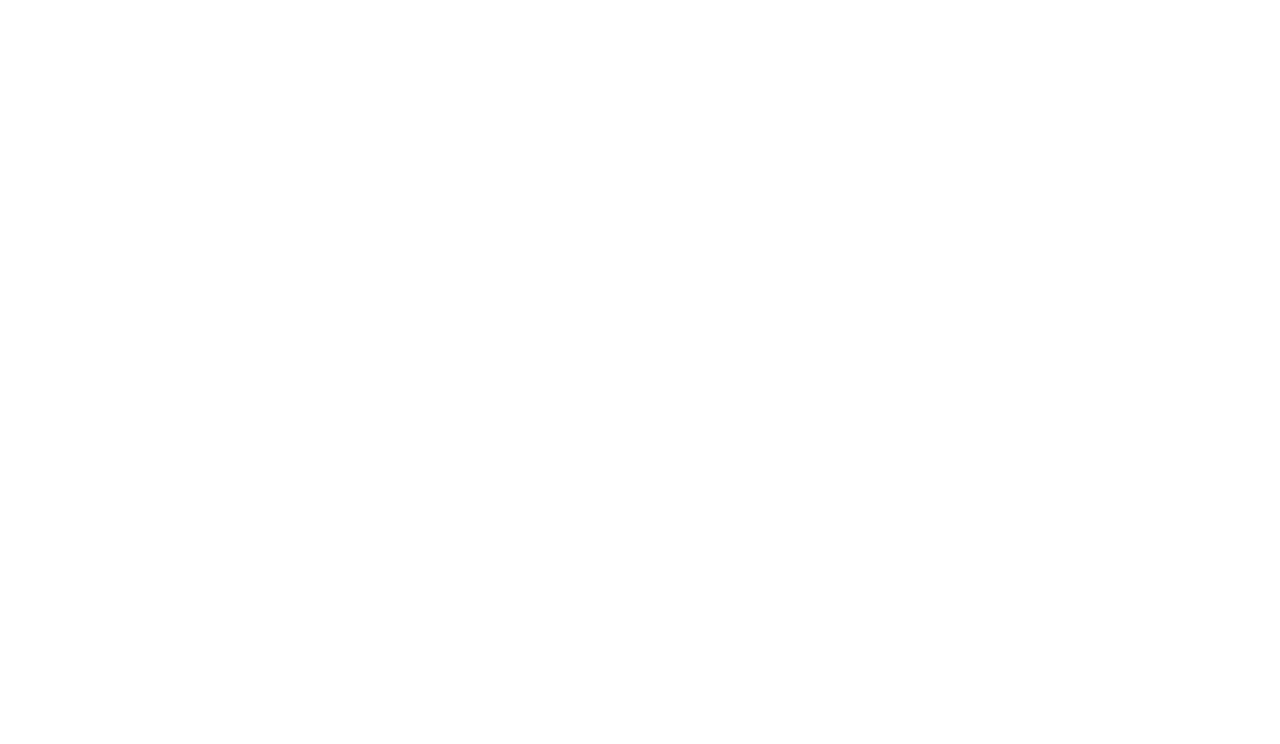
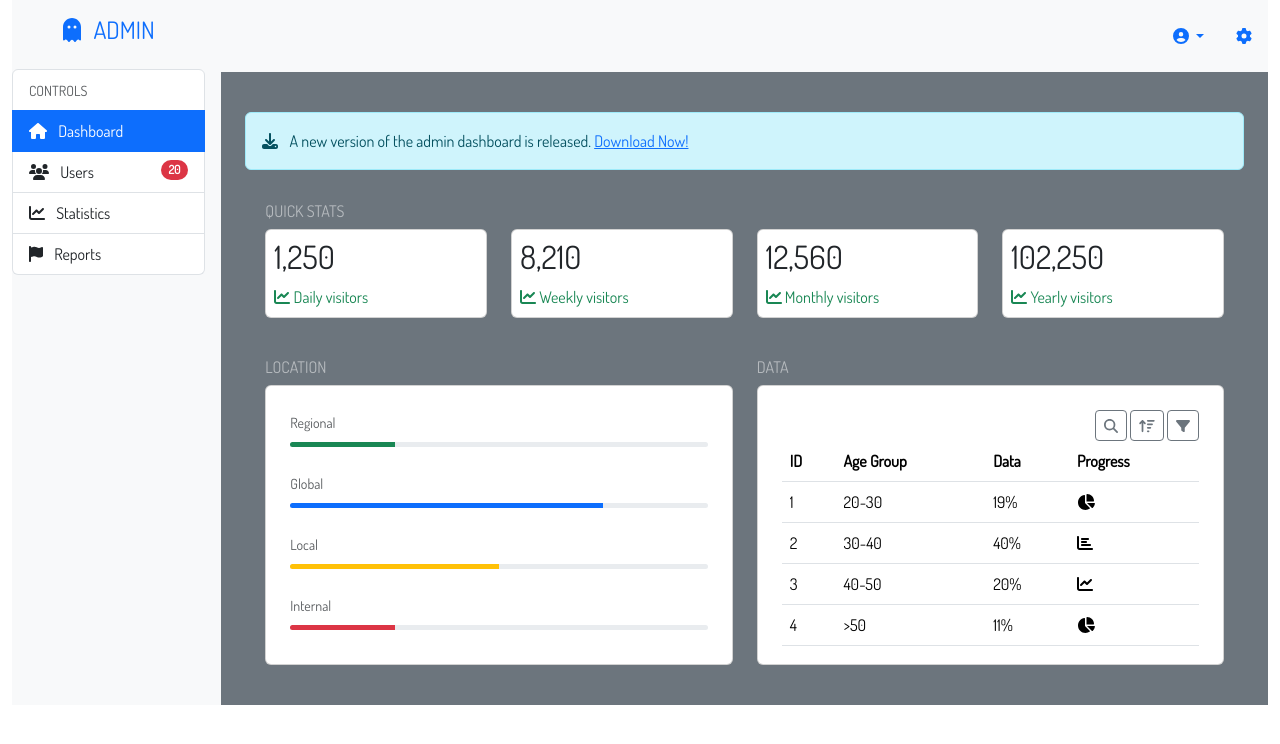
Before and after one commit to linhtetaungg/bootstrap-assignment1, a plain HTML site: page admin/index.html in a window 1280 px wide. Drawn offline with nearby package versions, Linux system fonts and the light colour scheme.

Commit message:
first commit

```diff
--- a/admin/index.html
+++ b/admin/index.html
@@ -0,0 +1,237 @@
+<!DOCTYPE html>
+<html lang="en">
+<head>
+  <meta charset="UTF-8">
+  <meta name="viewport" content="width=device-width, initial-scale=1.0">
+  <title>Admin Dashboard</title>
+  <link href="https://cdn.jsdelivr.net/npm/bootstrap@5.3.2/dist/css/bootstrap.min.css" rel="stylesheet" integrity="sha384-T3c6CoIi6uLrA9TneNEoa7RxnatzjcDSCmG1MXxSR1GAsXEV/Dwwykc2MPK8M2HN" crossorigin="anonymous">
+  <link rel="stylesheet" href="https://cdnjs.cloudflare.com/ajax/libs/font-awesome/6.5.1/css/all.min.css" integrity="sha512-DTOQO9RWCH3ppGqcWaEA1BIZOC6xxalwEsw9c2QQeAIftl+Vegovlnee1c9QX4TctnWMn13TZye+giMm8e2LwA==" crossorigin="anonymous" referrerpolicy="no-referrer" />
+  <link rel="preconnect" href="https://fonts.googleapis.com">
+  <link rel="preconnect" href="https://fonts.gstatic.com" crossorigin>
+  <link href="https://fonts.googleapis.com/css2?family=Dosis&display=swap" rel="stylesheet">
+  <style>
+    * {
+      margin: 0;
+      padding: 0;
+      box-sizing: border-box;
+      font-family: 'Dosis', sans-serif;
+    }
+  </style>
+</head>
+<body>
+  <div class="container-fluid">
+    <div class="row g-0">
+      <!-- left sidebar -->
+      <nav class="col-2 bg-light pe-3">
+        <!-- adding logo and title -->
+        <h1 class="h4 py-3 text-center text-primary">
+          <i class="fas fa-ghost me-2"></i>
+          <span class="d-none d-lg-inline">ADMIN</span>
+        </h1>
+
+        <!-- adding menu items -->
+        <div class="list-group text-center text-lg-start">
+          <span class="list-group-item disabled d-none d-lg-block">
+            <small>CONTROLS</small>
+          </span>
+          <a href="#" class="list-group-item list-group-item-action active">
+            <i class="fas fa-home me-2"></i>
+            <span class="d-none d-lg-inline">Dashboard</span>
+          </a>
+          <a href="#" class="list-group-item list-group-item-action">
+            <i class="fas fa-users me-2"></i>
+            <span class="d-none d-lg-inline">Users</span>
+            <span class="d-none d-lg-inline badge bg-danger rounded-pill float-end">20</span>
+          </a>
+          <a href="#" class="list-group-item list-group-item-action">
+            <i class="fas fa-chart-line me-2"></i>
+            <span class="d-none d-lg-inline">Statistics</span>
+          </a>
+          <a href="#" class="list-group-item list-group-item-action">
+            <i class="fas fa-flag me-2"></i>
+            <span class="d-none d-lg-inline">Reports</span>
+          </a>
+        </div>
+      </nav>
+      <!-- right main content -->
+      <main class="col-10 bg-secondary">
+        <nav class="navbar navbar-expand-lg navbar-light bg-light">
+          <div class="flex-fill"></div>
+          <div class="navbar nav">
+            <li class="nav-item-dropdown">
+              <a href="#" class="nav-link dropdown-toggle" data-bs-toggle="dropdown">
+                <i class="fas fa-user-circle"></i>
+              </a>
+              <ul class="dropdown-menu">
+                <li>
+                  <a href="#" class="dropdown-item">User Profile</a>
+                </li>
+                <li>
+                  <a href="#" class="dropdown-item">Logout</a>
+                </li>
+              </ul>
+            </li>
+
+            <li class="nav-item">
+              <a href="#" class="nav-link"><i class="fas fa-cog"></i></a>
+            </li>
+          </div>
+        </nav>
+
+        <div class="container-fluid mt-3 p-4">
+          <!-- adding alert component -->
+          <div class="row mb-3">
+            <div class="col">
+              <div class="alert alert-info">
+                <i class="fas fa-download me-2"></i>
+                A new version of the admin dashboard is released.
+                <a href="#">Download Now!</a>
+              </div>
+            </div>
+          </div>
+
+          <!-- quick stats -->
+          <div class="row flex-column flex-lg-row mx-2">
+            <h2 class="h6 text-white-50">QUICK STATS</h2>
+            <div class="col">
+              <div class="card mb-3">
+                <div class="card-body p-2">
+                  <h3 class="card-title h2">1,250</h3>
+                  <span class="text-success">
+                    <i class="fas fa-chart-line"></i>
+                    Daily visitors
+                  </span>
+                </div>
+              </div>
+            </div>
+            <div class="col">
+              <div class="card mb-3">
+                <div class="card-body p-2">
+                  <h3 class="card-title h2">8,210</h3>
+                  <span class="text-success">
+                    <i class="fas fa-chart-line"></i>
+                    Weekly visitors
+                  </span>
+                </div>
+              </div>
+            </div>
+            <div class="col">
+              <div class="card mb-3">
+                <div class="card-body p-2">
+                  <h3 class="card-title h2">12,560</h3>
+                  <span class="text-success">
+                    <i class="fas fa-chart-line"></i>
+                    Monthly visitors
+                  </span>
+                </div>
+              </div>
+            </div>
+            <div class="col">
+              <div class="card mb-3">
+                <div class="card-body p-2">
+                  <h3 class="card-title h2">102,250</h3>
+                  <span class="text-success">
+                    <i class="fas fa-chart-line"></i>
+                    Yearly visitors
+                  </span>
+                </div>
+              </div>
+            </div>
+          </div>
+
+          <div class="row mt-4 mx-2 flex-column flex-lg-row">
+            <div class="col">
+              <h2 class="h6 text-white-50">LOCATION</h2>
+              <div class="card mb-3 p-2" style="height: 280px;">
+                <div class="card-body">
+                  <small class="text-muted">Regional</small>
+                  <div class="progress mb-4 mt-2" style="height: 5px">
+                    <div class="progress-bar bg-success w-25"></div>
+                  </div>
+                  <small class="text-muted">Global</small>
+                  <div class="progress mb-4 mt-2" style="height: 5px">
+                    <div class="progress-bar bg-primary w-75"></div>
+                  </div>
+                  <small class="text-muted">Local</small>
+                  <div class="progress mb-4 mt-2" style="height: 5px">
+                    <div class="progress-bar bg-warning w-50"></div>
+                  </div>
+                  <small class="text-muted">Internal</small>
+                  <div class="progress mb-4 mt-2" style="height: 5px">
+                    <div class="progress-bar bg-danger w-25"></div>
+                  </div>
+                </div>
+              </div>
+            </div>
+            <div class="col">
+              <h2 class="h6 text-white-50">DATA</h2>
+              <div class="card mb-3 p-2" style="height: 280px">
+                <div class="card-body">
+                  <div class="text-end">
+                    <button class="btn btn-sm btn-outline-secondary">
+                      <i class="fas fa-search"></i>
+                    </button>
+                    <button class="btn btn-sm btn-outline-secondary">
+                      <i class="fas fa-sort-amount-up"></i>
+                    </button>
+                    <button class="btn btn-sm btn-outline-secondary">
+                      <i class="fas fa-filter"></i>
+                    </button>
+                  </div>
+                  <table class="table">
+                    <tr>
+                      <th>ID</th>
+                      <th>Age Group</th>
+                      <th>Data</th>
+                      <th>Progress</th>
+                    </tr>
+                    <tr>
+                      <td>1</td>
+                      <td>20-30</td>
+                      <td>19%</td>
+                      <td>
+                        <i class="fas fa-chart-pie"></i>
+                      </td>
+                    </tr>
+                    <tr>
+                      <td>2</td>
+                      <td>30-40</td>
+                      <td>40%</td>
+                      <td>
+                        <i class="fas fa-chart-bar"></i>
+                      </td>
+                    </tr>
+                    <tr>
+                      <td>3</td>
+                      <td>40-50</td>
+                      <td>20%</td>
+                      <td>
+                        <i class="fas fa-chart-line"></i>
+                      </td>
+                    </tr>
+                    <tr>
+                      <td>4</td>
+                      <td>>50</td>
+                      <td>11%</td>
+                      <td>
+                        <i class="fas fa-chart-pie"></i>
+                      </td>
+                    </tr>
+                  </div>
+                </div>
+              </div>
+            </div>
+          </div>
+      </main>
+    </div>
+
+
+  </div>
+
+
+
+
+  <script src="https://cdn.jsdelivr.net/npm/bootstrap@5.3.2/dist/js/bootstrap.bundle.min.js" integrity="sha384-C6RzsynM9kWDrMNeT87bh95OGNyZPhcTNXj1NW7RuBCsyN/o0jlpcV8Qyq46cDfL" crossorigin="anonymous"></script>
+  <script src="https://cdnjs.cloudflare.com/ajax/libs/font-awesome/6.5.1/js/all.min.js" integrity="sha512-GWzVrcGlo0TxTRvz9ttioyYJ+Wwk9Ck0G81D+eO63BaqHaJ3YZX9wuqjwgfcV/MrB2PhaVX9DkYVhbFpStnqpQ==" crossorigin="anonymous" referrerpolicy="no-referrer"></script>
+</body>
+</html>
```
Also changed, not shown: contact.html (+2 -1 lines).
